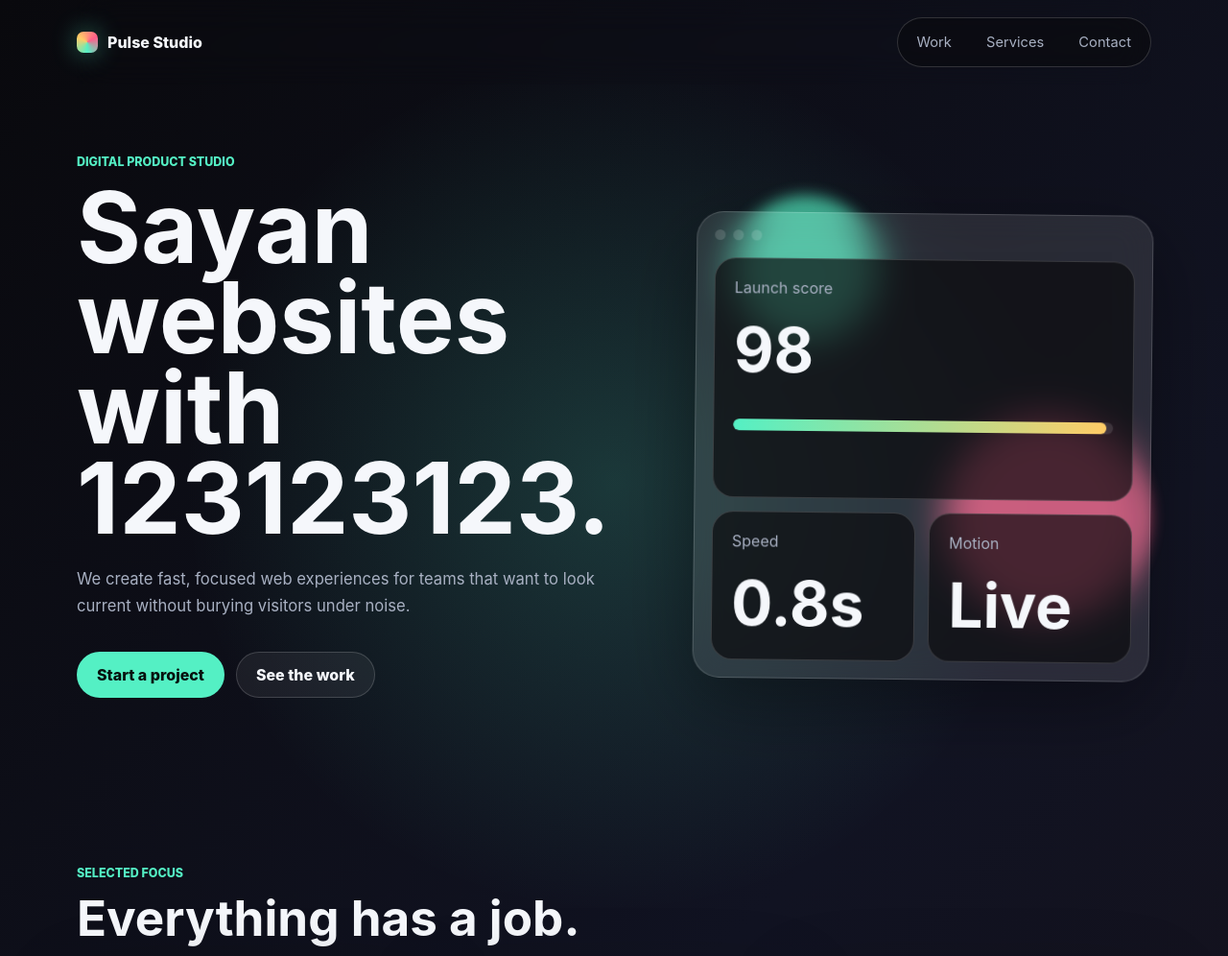
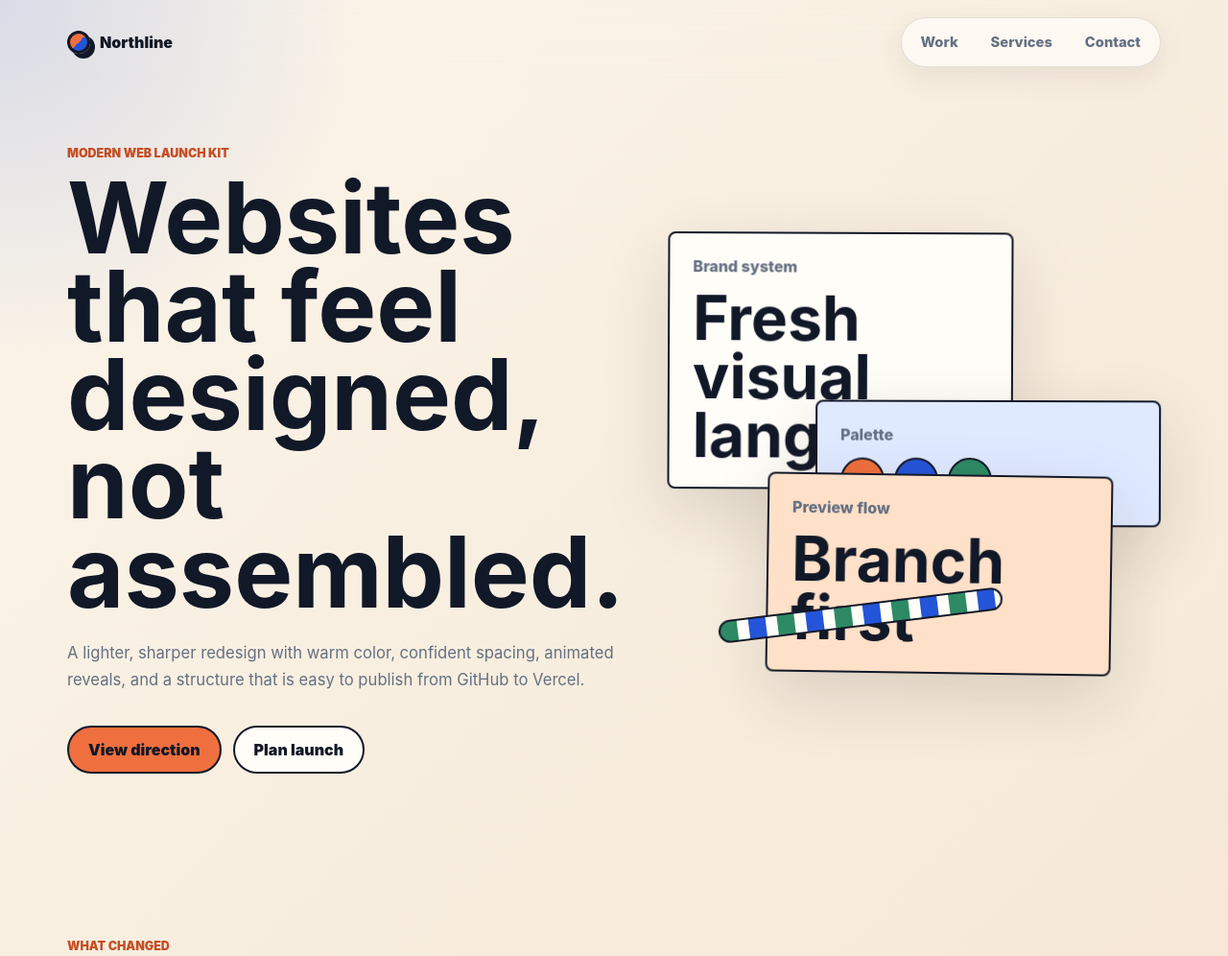
Before and after one commit to sazohocrm-rgb/my-website, a plain HTML site: page index.html in a window 1280 px wide. Shown: the top 996 px of the page at 96% size. Drawn offline with Linux system fonts and the light colour scheme.

Commit message:
first change koralm

```diff
--- a/index.html
+++ b/index.html
@@ -3,19 +3,19 @@
   <head>
     <meta charset="utf-8" />
     <meta name="viewport" content="width=device-width, initial-scale=1" />
-    <title>Pulse Studio</title>
+    <title>Northline SAYAN er Studio</title>
     <meta
       name="description"
-      content="A modern animated landing page ready for GitHub Pages."
+      content="A bold static website redesign with animated sections, responsive layout, and Vercel-ready files."
     />
     <link rel="icon" type="image/svg+xml" href="favicon.svg" />
     <link rel="stylesheet" href="styles.css" />
   </head>
   <body>
     <header class="site-header">
-      <a class="brand" href="#home" aria-label="Pulse Studio home">
+      <a class="brand" href="#home" aria-label="Northline Studio home">
         <span class="brand-mark"></span>
-        Pulse Studio
+        Northline
       </a>
       <button class="menu-button" type="button" aria-expanded="false" aria-controls="site-nav">
         <span></span>
@@ -31,66 +31,59 @@
     <main id="home">
       <section class="hero">
         <div class="hero-copy reveal">
-          <p class="eyebrow">Digital product studio</p>
-          <h1>Sayan websites with 123123123.</h1>
+          <p class="eyebrow">Modern web launch kit</p>
+          <h1>Websites that feel designed, not assembled.</h1>
           <p class="hero-text">
-            We create fast, focused web experiences for teams that want to look current without
-            burying visitors under noise.
+            A lighter, sharper redesign with warm color, confident spacing, animated reveals, and
+            a structure that is easy to publish from GitHub to Vercel.
           </p>
           <div class="hero-actions">
-            <a class="button primary" href="#contact">Start a project</a>
-            <a class="button secondary" href="#work">See the work</a>
+            <a class="button primary" href="#work">View direction</a>
+            <a class="button secondary" href="#contact">Plan launch</a>
           </div>
         </div>
 
-        <div class="showcase reveal" aria-label="Animated website preview">
-          <div class="orb orb-one"></div>
-          <div class="orb orb-two"></div>
-          <div class="preview-window">
-            <div class="preview-bar">
-              <span></span>
-              <span></span>
-              <span></span>
-            </div>
-            <div class="metric-card large">
-              <span>Launch score</span>
-              <strong>98</strong>
-              <div class="meter"><span></span></div>
-            </div>
-            <div class="preview-grid">
-              <div class="metric-card">
-                <span>Speed</span>
-                <strong>0.8s</strong>
-              </div>
-              <div class="metric-card">
-                <span>Motion</span>
-                <strong>Live</strong>
-              </div>
+        <div class="hero-board reveal" aria-label="Animated website concept board">
+          <div class="board-card headline-card">
+            <span>Brand system</span>
+            <strong>Fresh visual language</strong>
+          </div>
+          <div class="board-card color-card">
+            <span>Palette</span>
+            <div class="swatches" aria-hidden="true">
+              <i></i>
+              <i></i>
+              <i></i>
             </div>
           </div>
+          <div class="board-card stat-card">
+            <span>Preview flow</span>
+            <strong>Branch first</strong>
+          </div>
+          <div class="board-strip"></div>
         </div>
       </section>
 
       <section id="work" class="section">
         <div class="section-heading reveal">
-          <p class="eyebrow">Selected focus</p>
-          <h2>Everything has a job.</h2>
+          <p class="eyebrow">What changed</p>
+          <h2>New layout, new color, cleaner story.</h2>
         </div>
         <div class="work-grid">
           <article class="work-card reveal">
             <span>01</span>
-            <h3>Fast first impression</h3>
-            <p>Strong opening section, clear actions, and responsive spacing from desktop to phone.</p>
+            <h3>Editorial hero</h3>
+            <p>Large confident type, asymmetric board layout, and visible calls to action.</p>
           </article>
           <article class="work-card reveal">
             <span>02</span>
-            <h3>Animated interface</h3>
-            <p>Scroll reveals, floating panels, hover lift, and pointer-aware glow without heavy libraries.</p>
+            <h3>Warm light theme</h3>
+            <p>Ivory background, ink text, orange accents, and blue contrast instead of dark neon.</p>
           </article>
           <article class="work-card reveal">
             <span>03</span>
-            <h3>GitHub ready</h3>
-            <p>Plain static files that can be pushed to a repository and published with GitHub Pages.</p>
+            <h3>Preview-safe workflow</h3>
+            <p>Static files stay simple, so branch previews on Vercel remain fast and predictable.</p>
           </article>
         </div>
       </section>
@@ -98,34 +91,34 @@
       <section id="services" class="section split">
         <div class="reveal">
           <p class="eyebrow">Services</p>
-          <h2>Design polish for practical launches.</h2>
+          <h2>Practical polish for public launches.</h2>
         </div>
         <div class="service-list reveal">
           <div>
-            <h3>Landing pages</h3>
-            <p>Clean pages for products, creators, events, and small businesses.</p>
+            <h3>Visual redesign</h3>
+            <p>Refresh the first impression without adding a heavy app framework.</p>
           </div>
           <div>
-            <h3>Interface cleanup</h3>
-            <p>Sharper layouts, better hierarchy, mobile fixes, and smoother interactions.</p>
+            <h3>Responsive cleanup</h3>
+            <p>Keep the experience readable and usable across desktop, tablet, and phone.</p>
           </div>
           <div>
-            <h3>Static deployment</h3>
-            <p>Simple sites that stay easy to host, edit, and share.</p>
+            <h3>Branch previews</h3>
+            <p>Review changes on a test branch before production receives them.</p>
           </div>
         </div>
       </section>
 
       <section id="contact" class="contact reveal">
-        <p class="eyebrow">Ready when you are</p>
-        <h2>Bring the idea. We will give it shape.</h2>
+        <p class="eyebrow">Ready for review</p>
+        <h2>Push this branch and let Vercel show the preview.</h2>
         <a class="button primary" href="mailto:hello@example.com">hello@example.com</a>
       </section>
     </main>
 
     <footer class="site-footer">
-      <span>Pulse Studio</span>
-      <span>Modern static website template</span>
+      <span>Northline Studio</span>
+      <span>Static site for GitHub and Vercel</span>
     </footer>
 
     <script src="script.js"></script>
--- a/styles.css
+++ b/styles.css
@@ -1,15 +1,15 @@
 :root {
-  color-scheme: dark;
-  --bg: #09090d;
-  --panel: rgba(255, 255, 255, 0.08);
-  --panel-strong: rgba(255, 255, 255, 0.14);
-  --text: #f5f7fb;
-  --muted: #a8b0c2;
-  --line: rgba(255, 255, 255, 0.16);
-  --accent: #54f0c4;
-  --accent-2: #ffcc66;
-  --accent-3: #ff5e8a;
-  --shadow: 0 24px 80px rgba(0, 0, 0, 0.38);
+  color-scheme: light;
+  --bg: #fbf5ea;
+  --ink: #111827;
+  --muted: #647082;
+  --paper: #fffdf8;
+  --line: #ded5c7;
+  --accent: #ef6f3e;
+  --accent-dark: #c54e24;
+  --blue: #2454d8;
+  --green: #2d8a64;
+  --shadow: 0 24px 70px rgba(40, 31, 20, 0.14);
 }
 
 * {
@@ -25,9 +25,9 @@ body {
   margin: 0;
   overflow-x: hidden;
   background:
-    radial-gradient(circle at var(--x, 50%) var(--y, 20%), rgba(84, 240, 196, 0.18), transparent 28rem),
-    linear-gradient(135deg, #09090d 0%, #111322 46%, #191014 100%);
-  color: var(--text);
+    radial-gradient(circle at var(--x, 50%) var(--y, 20%), rgba(36, 84, 216, 0.16), transparent 24rem),
+    linear-gradient(135deg, #fbf5ea 0%, #f6ead9 48%, #f8d9c7 100%);
+  color: var(--ink);
   font-family:
     Inter, ui-sans-serif, system-ui, -apple-system, BlinkMacSystemFont, "Segoe UI", sans-serif;
 }
@@ -44,7 +44,7 @@ a {
   display: flex;
   align-items: center;
   justify-content: space-between;
-  width: min(1120px, calc(100% - 32px));
+  width: min(1140px, calc(100% - 32px));
   margin: 0 auto;
   padding: 18px 0;
   backdrop-filter: blur(18px);
@@ -53,31 +53,33 @@ a {
 .brand,
 .site-nav,
 .hero-actions,
-.preview-bar,
-.site-footer {
+.site-footer,
+.swatches {
   display: flex;
   align-items: center;
 }
 
 .brand {
   gap: 10px;
-  font-weight: 800;
+  font-weight: 900;
 }
 
 .brand-mark {
-  width: 22px;
-  height: 22px;
-  border-radius: 7px;
-  background: conic-gradient(from 180deg, var(--accent), var(--accent-2), var(--accent-3), var(--accent));
-  box-shadow: 0 0 26px rgba(84, 240, 196, 0.45);
+  width: 24px;
+  height: 24px;
+  border: 3px solid var(--ink);
+  border-radius: 50%;
+  background: linear-gradient(135deg, var(--accent) 0 50%, var(--blue) 50%);
+  box-shadow: 5px 5px 0 var(--ink);
 }
 
 .site-nav {
-  gap: 8px;
+  gap: 6px;
   padding: 6px;
-  border: 1px solid var(--line);
+  border: 1px solid rgba(17, 24, 39, 0.12);
   border-radius: 999px;
-  background: rgba(9, 9, 13, 0.56);
+  background: rgba(255, 253, 248, 0.72);
+  box-shadow: 0 10px 30px rgba(40, 31, 20, 0.08);
 }
 
 .site-nav a {
@@ -85,13 +87,14 @@ a {
   border-radius: 999px;
   color: var(--muted);
   font-size: 0.92rem;
+  font-weight: 800;
   transition: 180ms ease;
 }
 
 .site-nav a:hover,
 .site-nav a:focus-visible {
-  background: var(--panel-strong);
-  color: var(--text);
+  background: var(--ink);
+  color: var(--paper);
 }
 
 .menu-button {
@@ -102,24 +105,24 @@ a {
 .section,
 .contact,
 .site-footer {
-  width: min(1120px, calc(100% - 32px));
+  width: min(1140px, calc(100% - 32px));
   margin: 0 auto;
 }
 
 .hero {
   display: grid;
-  grid-template-columns: minmax(0, 1fr) minmax(320px, 0.8fr);
-  gap: 48px;
+  grid-template-columns: minmax(0, 0.95fr) minmax(320px, 0.85fr);
+  gap: 52px;
   align-items: center;
   min-height: calc(100vh - 72px);
-  padding: 64px 0 80px;
+  padding: 64px 0 86px;
 }
 
 .eyebrow {
   margin: 0 0 14px;
-  color: var(--accent);
+  color: var(--accent-dark);
   font-size: 0.78rem;
-  font-weight: 800;
+  font-weight: 900;
   letter-spacing: 0;
   text-transform: uppercase;
 }
@@ -132,17 +135,17 @@ p {
 }
 
 h1 {
-  max-width: 780px;
-  margin-bottom: 22px;
-  font-size: clamp(3rem, 8vw, 6.8rem);
-  line-height: 0.92;
+  max-width: 790px;
+  margin-bottom: 24px;
+  font-size: clamp(3.35rem, 8vw, 7rem);
+  line-height: 0.9;
   letter-spacing: 0;
 }
 
 h2 {
   margin-bottom: 18px;
-  font-size: clamp(2rem, 4vw, 4rem);
-  line-height: 1;
+  font-size: clamp(2.1rem, 4vw, 4.2rem);
+  line-height: 0.98;
   letter-spacing: 0;
 }
 
@@ -173,128 +176,125 @@ h3 {
   display: inline-flex;
   align-items: center;
   justify-content: center;
-  min-height: 48px;
+  min-height: 50px;
   padding: 0 20px;
-  border: 1px solid var(--line);
+  border: 2px solid var(--ink);
   border-radius: 999px;
-  font-weight: 800;
+  font-weight: 900;
   transition:
     transform 180ms ease,
-    border-color 180ms ease,
+    box-shadow 180ms ease,
     background 180ms ease;
 }
 
 .button:hover {
-  transform: translateY(-2px);
+  transform: translate(-2px, -2px);
+  box-shadow: 5px 5px 0 var(--ink);
 }
 
 .button.primary {
-  border-color: transparent;
   background: var(--accent);
-  color: #07110e;
+  color: var(--ink);
 }
 
 .button.secondary {
-  background: rgba(255, 255, 255, 0.06);
+  background: var(--paper);
 }
 
-.showcase {
+.hero-board {
   position: relative;
-  min-height: 520px;
+  min-height: 540px;
 }
 
-.orb {
-  position: absolute;
-  border-radius: 999px;
-  filter: blur(8px);
-  opacity: 0.75;
-  animation: float 6s ease-in-out infinite;
+.board-card,
+.work-card,
+.service-list,
+.contact {
+  border: 2px solid var(--ink);
+  background: rgba(255, 253, 248, 0.82);
+  box-shadow: var(--shadow);
 }
 
-.orb-one {
-  inset: 38px auto auto 8%;
-  width: 150px;
-  height: 150px;
+.board-card {
+  position: absolute;
+  width: min(78%, 360px);
+  padding: 24px;
+  border-radius: 8px;
+  animation: lift 6s ease-in-out infinite;
+}
+
+.board-card span {
+  display: block;
+  margin-bottom: 14px;
+  color: var(--muted);
+  font-weight: 800;
+}
+
+.board-card strong {
+  display: block;
+  font-size: clamp(2rem, 5vw, 4rem);
+  line-height: 0.95;
+}
+
+.headline-card {
+  top: 36px;
+  left: 0;
+  background: var(--paper);
+}
+
+.color-card {
+  top: 210px;
+  right: 0;
+  background: #dfe9ff;
+  animation-delay: -1.8s;
+}
+
+.stat-card {
+  right: 10%;
+  bottom: 36px;
+  background: #ffe0c9;
+  animation-delay: -3.2s;
+}
+
+.board-strip {
+  position: absolute;
+  left: 10%;
+  bottom: 96px;
+  width: 58%;
+  height: 24px;
+  border: 2px solid var(--ink);
+  border-radius: 999px;
+  background: repeating-linear-gradient(
+    90deg,
+    var(--green) 0 18px,
+    var(--paper) 18px 30px,
+    var(--blue) 30px 48px,
+    var(--paper) 48px 60px
+  );
+  transform: rotate(-7deg);
+}
+
+.swatches {
+  gap: 10px;
+}
+
+.swatches i {
+  width: 46px;
+  height: 46px;
+  border: 2px solid var(--ink);
+  border-radius: 50%;
+}
+
+.swatches i:nth-child(1) {
   background: var(--accent);
 }
 
-.orb-two {
-  right: 2%;
-  bottom: 64px;
-  width: 210px;
-  height: 210px;
-  background: var(--accent-3);
-  animation-delay: -2.5s;
+.swatches i:nth-child(2) {
+  background: var(--blue);
 }
 
-.preview-window {
-  position: relative;
-  margin-top: 60px;
-  padding: 18px;
-  border: 1px solid var(--line);
-  border-radius: 28px;
-  background: rgba(255, 255, 255, 0.1);
-  box-shadow: var(--shadow);
-  backdrop-filter: blur(18px);
-  animation: drift 7s ease-in-out infinite;
-}
-
-.preview-bar {
-  gap: 8px;
-  margin-bottom: 18px;
-}
-
-.preview-bar span {
-  width: 11px;
-  height: 11px;
-  border-radius: 99px;
-  background: var(--panel-strong);
-}
-
-.metric-card {
-  min-height: 132px;
-  padding: 20px;
-  border: 1px solid var(--line);
-  border-radius: 22px;
-  background: rgba(9, 9, 13, 0.68);
-}
-
-.metric-card span {
-  color: var(--muted);
-}
-
-.metric-card strong {
-  display: block;
-  margin-top: 16px;
-  font-size: clamp(2rem, 5vw, 4rem);
-}
-
-.metric-card.large {
-  min-height: 250px;
-}
-
-.meter {
-  height: 12px;
-  margin-top: 34px;
-  overflow: hidden;
-  border-radius: 999px;
-  background: rgba(255, 255, 255, 0.12);
-}
-
-.meter span {
-  display: block;
-  width: 98%;
-  height: 100%;
-  border-radius: inherit;
-  background: linear-gradient(90deg, var(--accent), var(--accent-2));
-  animation: fill 1.4s ease both;
-}
-
-.preview-grid {
-  display: grid;
-  grid-template-columns: repeat(2, minmax(0, 1fr));
-  gap: 14px;
-  margin-top: 14px;
+.swatches i:nth-child(3) {
+  background: var(--green);
 }
 
 .section {
@@ -302,52 +302,43 @@ h3 {
 }
 
 .section-heading {
-  max-width: 680px;
+  max-width: 720px;
 }
 
 .work-grid {
   display: grid;
   grid-template-columns: repeat(3, minmax(0, 1fr));
-  gap: 16px;
-  margin-top: 28px;
-}
-
-.work-card,
-.service-list,
-.contact {
-  border: 1px solid var(--line);
-  background: var(--panel);
-  box-shadow: var(--shadow);
-  backdrop-filter: blur(18px);
+  gap: 18px;
+  margin-top: 30px;
 }
 
 .work-card {
-  min-height: 260px;
+  min-height: 270px;
   padding: 24px;
-  border-radius: 26px;
+  border-radius: 8px;
   transition:
     transform 180ms ease,
-    background 180ms ease,
-    border-color 180ms ease;
+    box-shadow 180ms ease,
+    background 180ms ease;
 }
 
 .work-card:hover {
-  transform: translateY(-6px);
-  border-color: rgba(84, 240, 196, 0.52);
-  background: rgba(255, 255, 255, 0.12);
+  transform: translate(-4px, -6px);
+  background: #fff7d6;
+  box-shadow: 9px 9px 0 var(--ink);
 }
 
 .work-card span {
   display: block;
-  margin-bottom: 76px;
-  color: var(--accent-2);
+  margin-bottom: 80px;
+  color: var(--blue);
   font-weight: 900;
 }
 
 .split {
   display: grid;
-  grid-template-columns: 0.8fr 1fr;
-  gap: 32px;
+  grid-template-columns: 0.85fr 1fr;
+  gap: 34px;
   align-items: start;
 }
 
@@ -355,7 +346,7 @@ h3 {
   display: grid;
   gap: 0;
   overflow: hidden;
-  border-radius: 26px;
+  border-radius: 8px;
 }
 
 .service-list div {
@@ -363,19 +354,26 @@ h3 {
 }
 
 .service-list div + div {
-  border-top: 1px solid var(--line);
+  border-top: 2px solid var(--ink);
 }
 
 .contact {
   margin-top: 56px;
   margin-bottom: 56px;
-  padding: clamp(32px, 7vw, 76px);
-  border-radius: 30px;
+  padding: clamp(34px, 7vw, 78px);
+  border-radius: 8px;
+  background: var(--ink);
+  color: var(--paper);
   text-align: center;
 }
 
+.contact .eyebrow,
+.contact p {
+  color: #ffb58f;
+}
+
 .contact h2 {
-  max-width: 760px;
+  max-width: 780px;
   margin-right: auto;
   margin-left: auto;
 }
@@ -401,22 +399,9 @@ h3 {
   opacity: 1;
 }
 
-@keyframes drift {
+@keyframes lift {
   50% {
     transform: translateY(-14px) rotate(1deg);
-  }
-}
-
-@keyframes float {
-  50% {
-    transform: translate3d(12px, -18px, 0) scale(1.05);
-  }
-}
-
-@keyframes fill {
-  from {
-    transform: scaleX(0);
-    transform-origin: left;
   }
 }
 
@@ -433,7 +418,7 @@ h3 {
 
 @media (max-width: 820px) {
   .site-header {
-    width: min(100% - 24px, 1120px);
+    width: min(100% - 24px, 1140px);
   }
 
   .menu-button {
@@ -442,10 +427,10 @@ h3 {
     width: 44px;
     height: 44px;
     place-content: center;
-    border: 1px solid var(--line);
+    border: 2px solid var(--ink);
     border-radius: 999px;
-    background: rgba(9, 9, 13, 0.72);
-    color: var(--text);
+    background: var(--paper);
+    color: var(--ink);
   }
 
   .menu-button span {
@@ -463,7 +448,7 @@ h3 {
     display: none;
     width: min(220px, calc(100vw - 24px));
     padding: 10px;
-    border-radius: 22px;
+    border-radius: 8px;
   }
 
   .site-nav.open {
@@ -485,8 +470,8 @@ h3 {
     padding-top: 46px;
   }
 
-  .showcase {
-    min-height: 420px;
+  .hero-board {
+    min-height: 500px;
   }
 }
 
@@ -495,11 +480,11 @@ h3 {
   .section,
   .contact,
   .site-footer {
-    width: min(100% - 24px, 1120px);
+    width: min(100% - 24px, 1140px);
   }
 
   h1 {
-    font-size: 3.25rem;
+    font-size: 3.35rem;
   }
 
   .hero-actions,
@@ -512,11 +497,15 @@ h3 {
     width: 100%;
   }
 
-  .preview-grid {
-    grid-template-columns: 1fr;
+  .board-card {
+    width: 86%;
   }
 
-  .metric-card.large {
-    min-height: 210px;
+  .color-card {
+    top: 220px;
+  }
+
+  .stat-card {
+    right: 0;
   }
 }
```
Also changed, not shown: favicon.svg.
